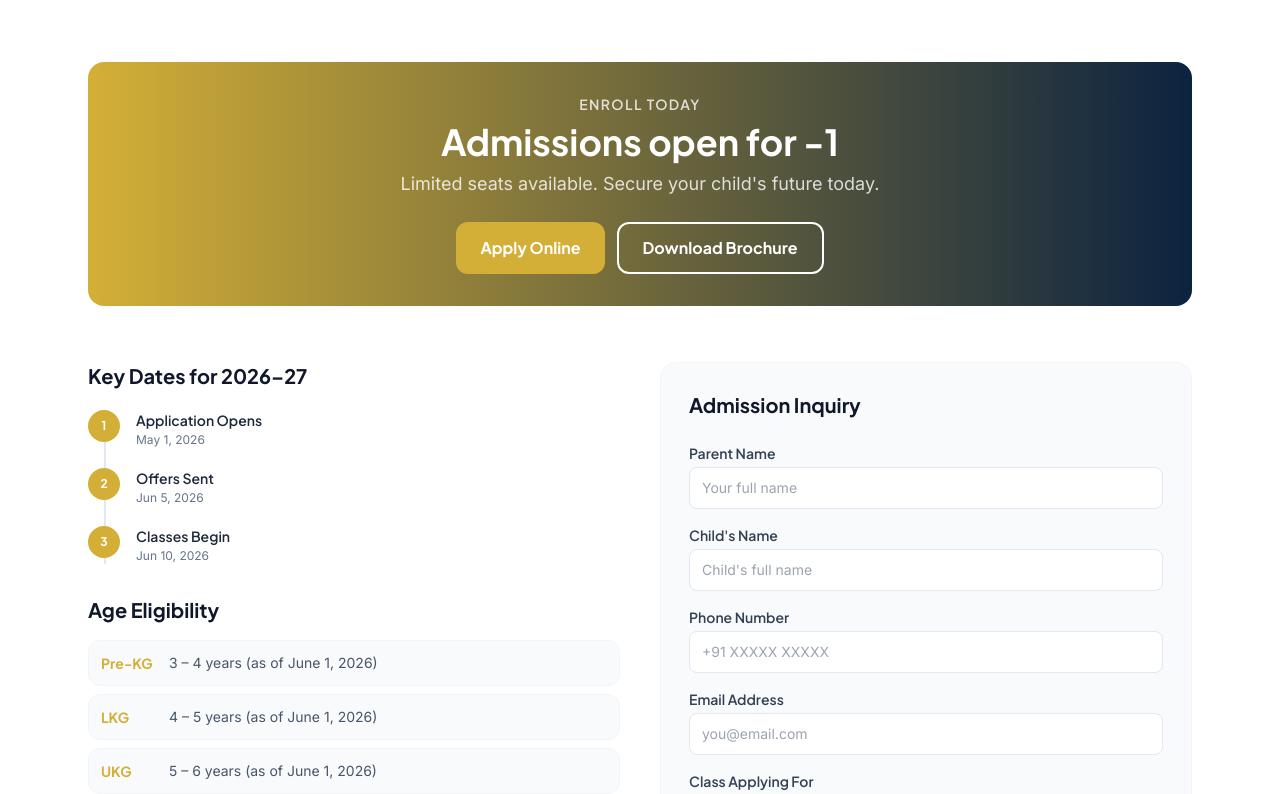
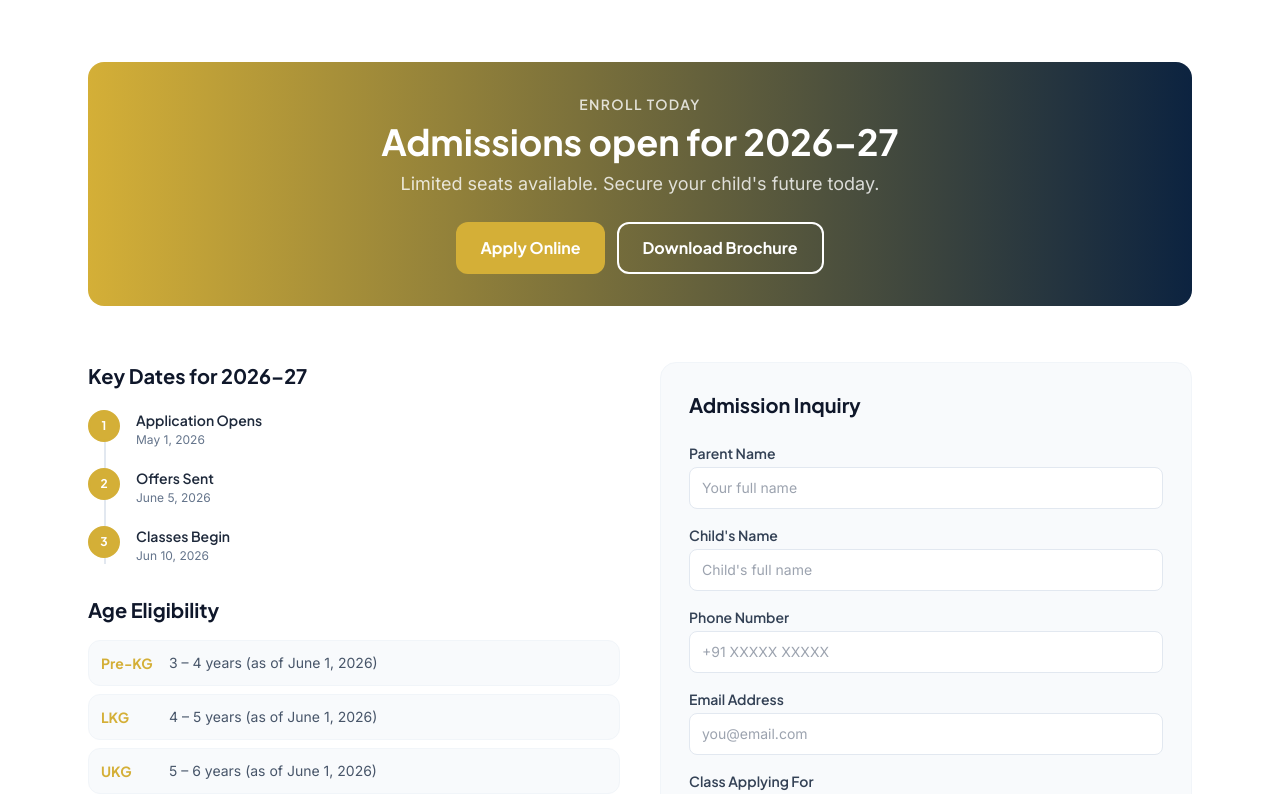
Before and after one commit to Yk0801/SriAnveeksha, a React (Vite) app: page / in a window 1280 px wide. Shown: the part 3460-4254 px from the top of the page. Built offline with nearby package versions, Linux system fonts and the light colour scheme; no server answers; the database is empty.

Commit message:
Update AdmissionsSection.tsx

```diff
--- a/src/components/landing/AdmissionsSection.tsx
+++ b/src/components/landing/AdmissionsSection.tsx
@@ -6,7 +6,7 @@ const timeline = [
   { label: "Application Opens", date: "May 1, 2026" },
   // { label: "Last Date to Apply", date: "Apr 30, 2026" },
   // { label: "Assessment Day", date: "May 10, 2026" },
-  { label: "Offers Sent", date: "Jun 5, 2026" },
+  { label: "Offers Sent", date: "June 5, 2026" },
   { label: "Classes Begin", date: "Jun 10, 2026" },
 ];
 
@@ -60,7 +60,7 @@ const AdmissionsSection = () => {
           className="bg-gradient-to-r from-[#d4af37] to-[#0c2340] rounded-2xl p-8 text-center text-white mb-14">
           <p className="text-sm font-semibold uppercase tracking-widest opacity-80 mb-2" style={{ fontFamily: "'Plus Jakarta Sans', sans-serif" }}>Enroll Today</p>
           <h2 className="text-3xl sm:text-4xl font-bold mb-2" style={{ fontFamily: "'Plus Jakarta Sans', sans-serif" }}>
-            Admissions open for {2026-2027}
+            Admissions open for {academicYear}
           </h2>
           <p className="opacity-80 text-lg" style={{ fontFamily: "Inter, sans-serif" }}>Limited seats available. Secure your child's future today.</p>
           <div className="flex flex-wrap gap-3 justify-center mt-6">
```
